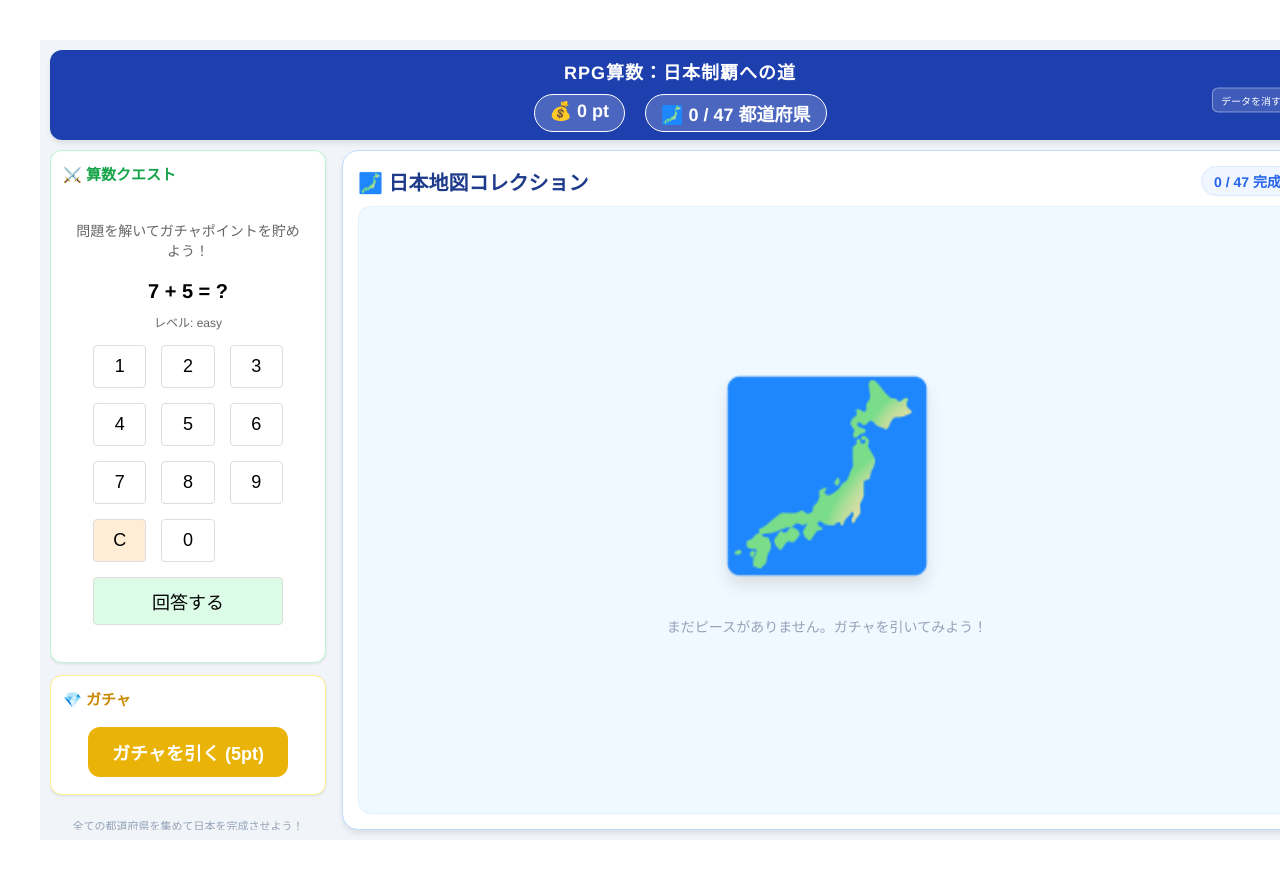
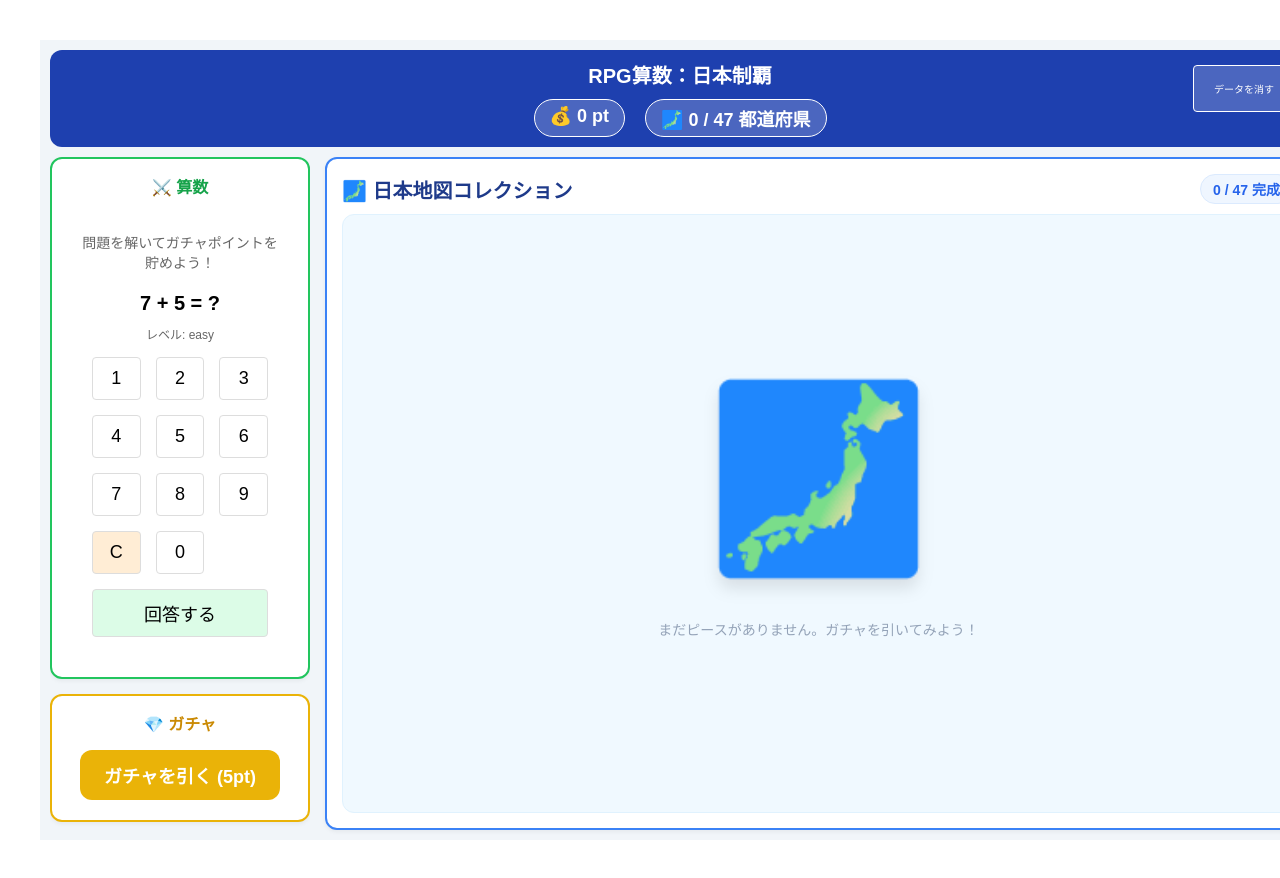
Before and after one commit to kotani6053/manaho0610, a React (Vite) app: page / in a window 1280 px wide. Shown: the top 878 px of the page. Built offline with nearby package versions, Linux system fonts and the light colour scheme; the HTML template or start-up script is replaced by a standard one.

Commit message:
Update App.jsx

```diff
--- a/src/App.jsx
+++ b/src/App.jsx
@@ -37,76 +37,41 @@ function App() {
       flexDirection: 'column',
       padding: '10px',
       boxSizing: 'border-box',
-      backgroundColor: '#f1f5f9',
-      fontFamily: '"Helvetica Neue", Arial, "Hiragino Kaku Gothic ProN", "Hiragino Sans", Meiryo, sans-serif'
+      backgroundColor: '#f1f5f9'
     }}>
       <header style={{
         textAlign: 'center',
-        padding: '8px',
+        padding: '10px',
         backgroundColor: '#1e40af',
         color: 'white',
         borderRadius: '12px',
         marginBottom: '10px',
-        position: 'relative',
-        boxShadow: '0 4px 6px -1px rgb(0 0 0 / 0.1)'
+        position: 'relative'
       }}>
-        <h1 style={{ margin: 0, fontSize: '18px', letterSpacing: '1px' }}>RPG算数：日本制覇への道</h1>
+        <h1 style={{ margin: 0, fontSize: '20px' }}>RPG算数：日本制覇</h1>
         <ScoreBoard points={points} collectionCount={obtained.length} />
-
-        <button
-          onClick={handleReset}
-          style={{
-            position: 'absolute',
-            right: '15px',
-            top: '50%',
-            transform: 'translateY(-50%)',
-            fontSize: '10px',
-            backgroundColor: 'rgba(255,255,255,0.15)',
-            color: 'white',
-            border: '1px solid rgba(255,255,255,0.4)',
-            borderRadius: '6px',
-            cursor: 'pointer',
-            padding: '4px 8px'
-          }}
-        >
-          データを消す
-        </button>
+        <button onClick={handleReset} style={resetBtnStyle}>データを消す</button>
       </header>
 
       <div style={{
         display: 'grid',
-        gridTemplateColumns: '280px 1fr', // 左側を固定し、右側（地図）を最大化
-        gap: '12px',
+        gridTemplateColumns: '260px 1fr', // 左側を固定、右側を最大化
+        gap: '15px',
         flex: 1,
         minHeight: 0
       }}>
-        {/* 左側：操作パネル */}
-        <div style={{ display: 'flex', flexDirection: 'column', gap: '12px', overflowY: 'auto', paddingRight: '4px' }}>
-          <section style={{ padding: '12px', border: '1px solid #bbf7d0', borderRadius: '12px', backgroundColor: 'white', boxShadow: '0 1px 3px 0 rgb(0 0 0 / 0.1)' }}>
-            <h2 style={{ marginTop: 0, fontSize: '15px', color: '#16a34a', display: 'flex', alignItems: 'center', gap: '5px' }}>⚔️ 算数クエスト</h2>
+        <div style={{ display: 'flex', flexDirection: 'column', gap: '15px', overflowY: 'auto' }}>
+          <section style={cardStyle('#22c55e')}>
+            <h2 style={cardTitleStyle('#16a34a')}>⚔️ 算数</h2>
             <Game onWin={(pts) => setPoints(prev => prev + pts)} />
           </section>
-
-          <section style={{ padding: '12px', border: '1px solid #fef08a', borderRadius: '12px', backgroundColor: 'white', boxShadow: '0 1px 3px 0 rgb(0 0 0 / 0.1)' }}>
-            <h2 style={{ marginTop: 0, fontSize: '15px', color: '#ca8a04', display: 'flex', alignItems: 'center', gap: '5px' }}>💎 ガチャ</h2>
+          <section style={cardStyle('#eab308')}>
+            <h2 style={cardTitleStyle('#ca8a04')}>💎 ガチャ</h2>
             <Gacha points={points} setPoints={setPoints} obtained={obtained} setObtained={setObtained} />
           </section>
-
-          <div style={{ marginTop: 'auto', padding: '10px', fontSize: '11px', color: '#94a3b8', textAlign: 'center' }}>
-            全ての都道府県を集めて日本を完成させよう！
-          </div>
         </div>
 
-        {/* 右側：メイン地図エリア */}
-        <section style={{
-          padding: '15px',
-          border: '1px solid #bfdbfe',
-          borderRadius: '16px',
-          backgroundColor: 'white',
-          boxShadow: '0 4px 6px -1px rgb(0 0 0 / 0.1)',
-          display: 'flex',
-          flexDirection: 'column'
-        }}>
+        <section style={{ ...cardStyle('#3b82f6'), display: 'flex', flexDirection: 'column' }}>
           <MapCollection obtained={obtained} />
         </section>
       </div>
@@ -114,4 +79,31 @@ function App() {
   );
 }
 
+const cardStyle = (borderColor) => ({
+  padding: '15px',
+  border: `2px solid ${borderColor}`,
+  borderRadius: '12px',
+  backgroundColor: 'white',
+  boxShadow: '0 2px 4px rgba(0,0,0,0.05)'
+});
+
+const cardTitleStyle = (color) => ({
+  marginTop: 0,
+  fontSize: '16px',
+  color: color,
+  marginBottom: '10px'
+});
+
+const resetBtnStyle = {
+  position: 'absolute',
+  right: '10px',
+  top: '10px',
+  fontSize: '10px',
+  backgroundColor: 'rgba(255,255,255,0.2)',
+  color: 'white',
+  border: '1px solid white',
+  borderRadius: '4px',
+  cursor: 'pointer'
+};
+
 export default App;
```
